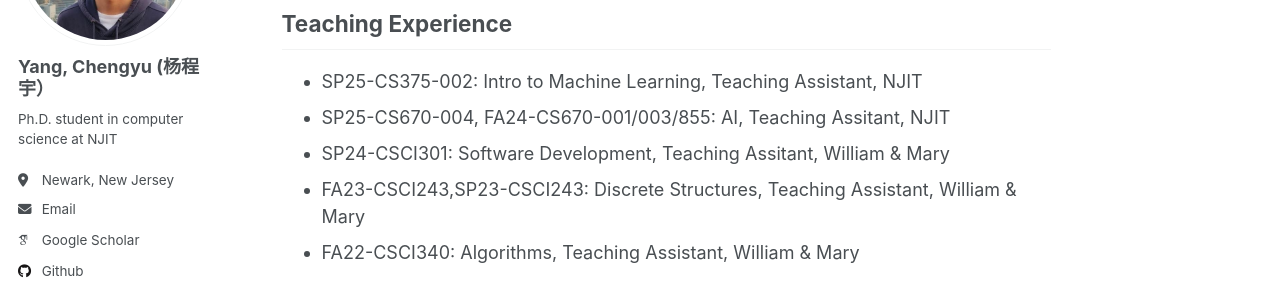
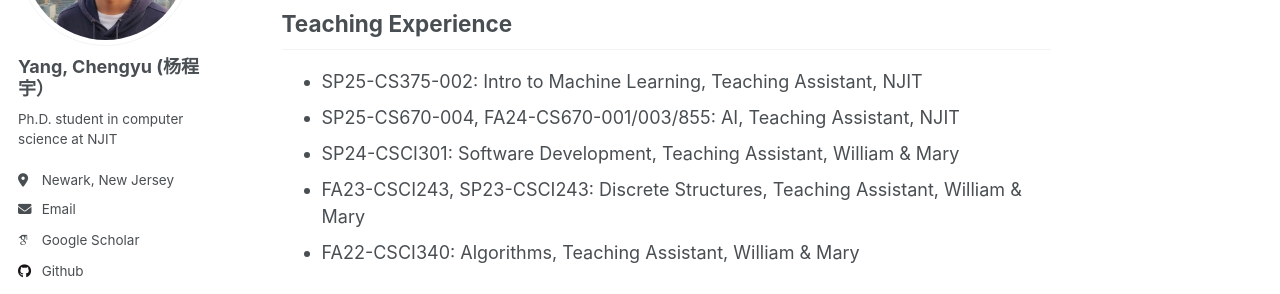
Before and after one commit to chengyuyang-njit/chengyuyang-njit.github.io, a Jekyll site: the page built from _pages/about.md, in a window 1280 px wide and 900 px high, scrolled down 1070 px. Shown: the part 235-529 px from the top of the window. Built offline with Jekyll 4.4.1, drawn with Linux system fonts in a browser that asks for light colours; some web fonts are replaced.

Commit message:
Update about.md

```diff
--- a/_pages/about.md
+++ b/_pages/about.md
@@ -36,7 +36,7 @@ Industrial Experience
 Teaching Experience
 ------
 - SP25-CS375-002: Intro to Machine Learning, Teaching Assistant, NJIT
-- SP25-CS670-004, FA24-CS670-001/003/855: AI, Teaching Assitant, NJIT
-- SP24-CSCI301: Software Development, Teaching Assitant, William & Mary
-- FA23-CSCI243,SP23-CSCI243: Discrete Structures, Teaching Assistant, William & Mary
+- SP25-CS670-004, FA24-CS670-001/003/855: AI, Teaching Assistant, NJIT
+- SP24-CSCI301: Software Development, Teaching Assistant, William & Mary
+- FA23-CSCI243, SP23-CSCI243: Discrete Structures, Teaching Assistant, William & Mary
 - FA22-CSCI340: Algorithms, Teaching Assistant, William & Mary
```
